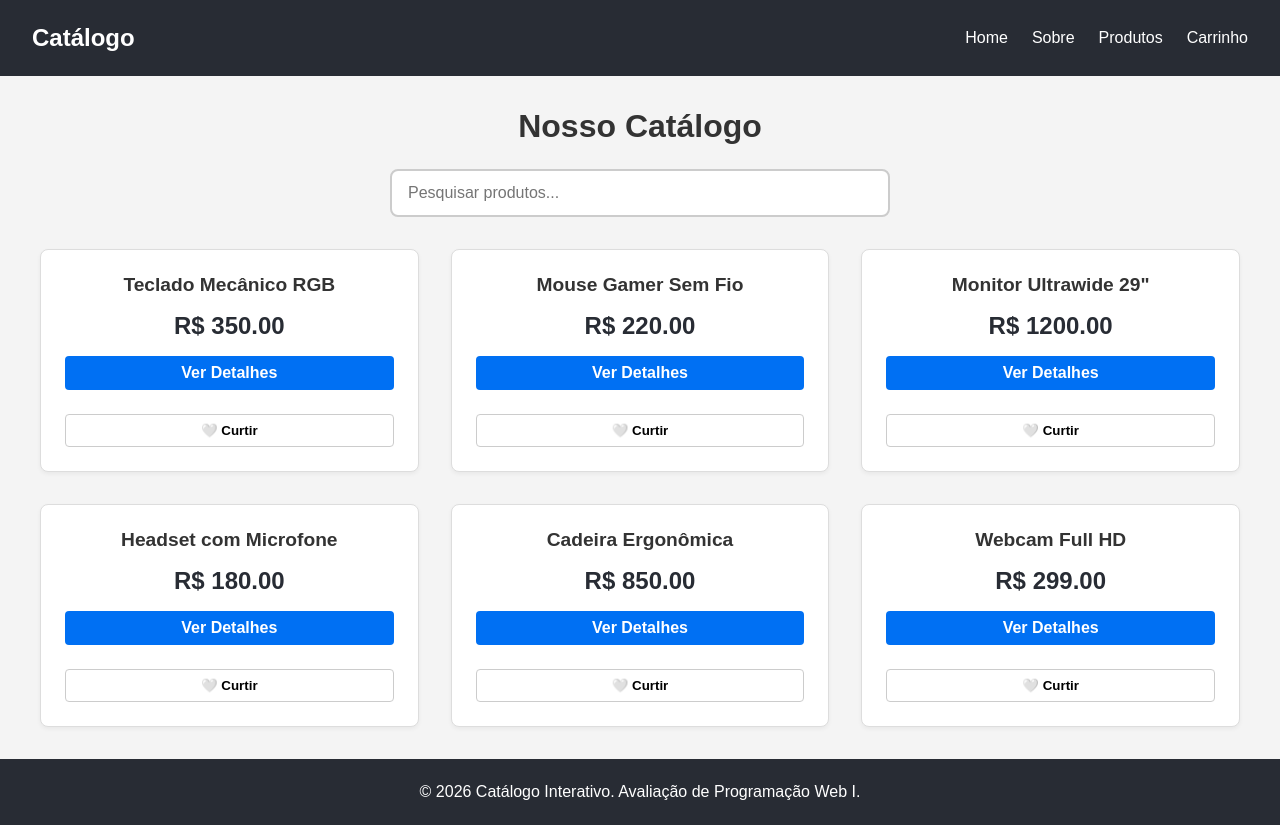
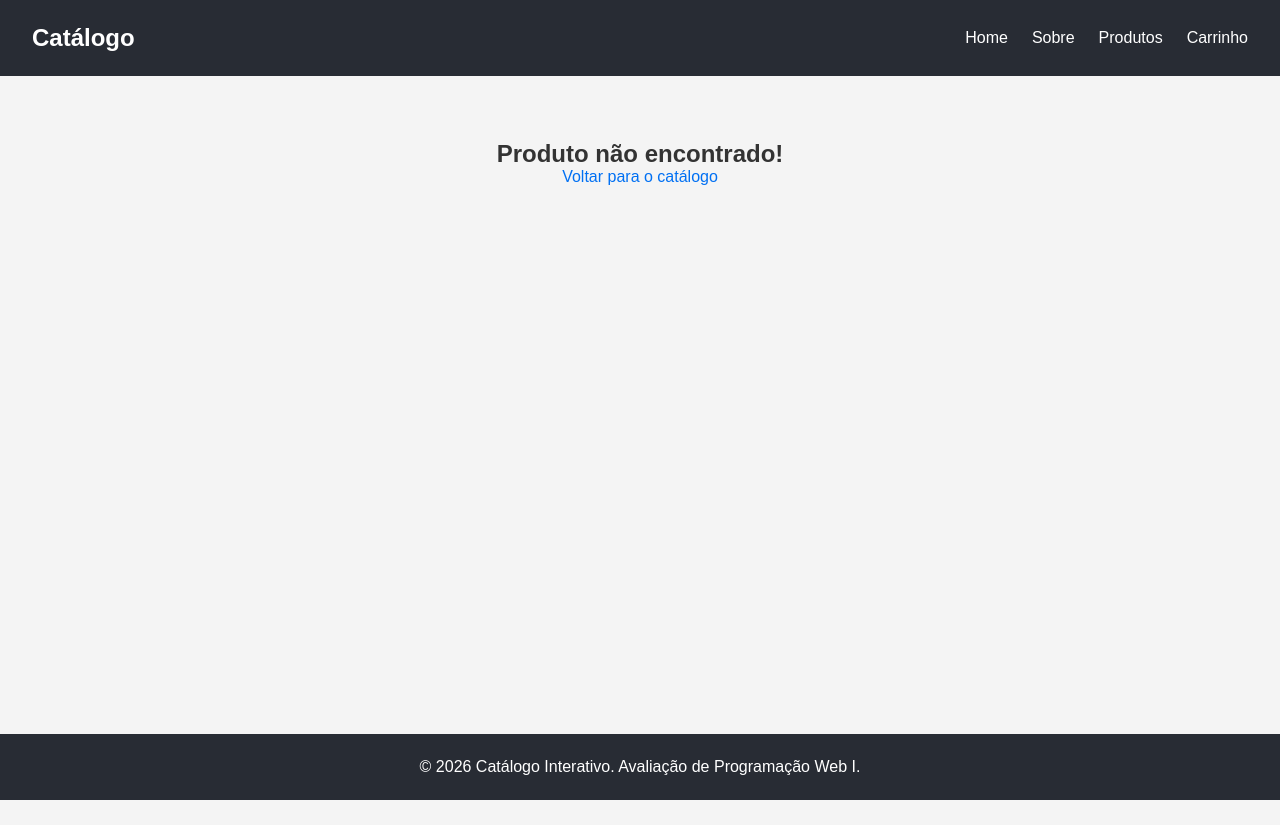
Before and after one commit to guiicauaaa/Projeto-Prova-P2--Web-1, a Next.js app: page /produtos in a window 1280 px wide. After the commit the page ends 800 px from the top, so only its background shows below. Built offline with nearby package versions, Linux system fonts and the light colour scheme.

Commit message:
Alteração no arquivo dos ids

```diff
--- a/app/produtos/page.js
+++ b/app/produtos/page.js
@@ -1,44 +1,39 @@
-"use client";
-import { useState } from 'react';
-import ProductCard from '../../components/ProductCard';
-import SearchBar from '../../components/SearchBar';
-import styles from './Produtos.module.css';
+import Link from 'next/link';
 
-// Simulando um banco de dados
 const dadosMockados = [
-  { id: 1, nome: 'Teclado Mecânico RGB', preco: 350.00 },
-  { id: 2, nome: 'Mouse Gamer Sem Fio', preco: 220.00 },
-  { id: 3, nome: 'Monitor Ultrawide 29"', preco: 1200.00 },
-  { id: 4, nome: 'Headset com Microfone', preco: 180.00 },
-  { id: 5, nome: 'Cadeira Ergonômica', preco: 850.00 },
-  { id: 6, nome: 'Webcam Full HD', preco: 299.00 },
+  { id: 1, nome: 'Teclado Mecânico RGB', preco: 350.00, desc: 'Teclado mecânico de alta precisão com switches azuis e iluminação RGB customizável.' },
+  { id: 2, nome: 'Mouse Gamer Sem Fio', preco: 220.00, desc: 'Mouse ergonômico com 10.000 DPI, botões macro e bateria de longa duração.' },
+  { id: 3, nome: 'Monitor Ultrawide 29"', preco: 1200.00, desc: 'Monitor IPS 75Hz, proporção 21:9, ideal para produtividade e imersão em jogos.' },
+  { id: 4, nome: 'Headset com Microfone', preco: 180.00, desc: 'Som surround 7.1 virtual, almofadas confortáveis e microfone com cancelamento de ruído.' },
+  { id: 5, nome: 'Cadeira Ergonômica', preco: 850.00, desc: 'Cadeira confortável com ajuste de lombar, inclinação de 150 graus e braços 3D.' },
+  { id: 6, nome: 'Webcam Full HD', preco: 299.00, desc: 'Webcam 1080p a 60fps com foco automático e anel de luz integrado para streaming.' },
 ];
 
-export default function Produtos() {
-  // Estado que armazena o texto digitado pelo usuário
-  const [busca, setBusca] = useState('');
+export default async function DetalhesProduto({ params }) {
 
-  // Lógica de filtro em tempo real
-  const produtosFiltrados = dadosMockados.filter((produto) =>
-    produto.nome.toLowerCase().includes(busca.toLowerCase())
-  );
+  const parametros = await params;
+  const produtoId = Number(parametros.id);
+
+  const produto = dadosMockados.find(p => p.id === produtoId);
+
+  if (!produto) {
+    return (
+      <div style={{ padding: '4rem', textAlign: 'center' }}>
+        <h2>Produto não encontrado!</h2>
+        <Link href="/produtos" style={{ color: '#0070f3' }}>Voltar para o catálogo</Link>
+      </div>
+    );
+  }
 
   return (
-    <div className={styles.container}>
-      <h2 className={styles.titulo}>Nosso Catálogo</h2>
+    <div style={{ padding: '4rem', maxWidth: '800px', margin: '0 auto', textAlign: 'center' }}>
+      <h1>{produto.nome}</h1>
+      <p style={{ margin: '2rem 0', fontSize: '1.2rem', color: '#666' }}>{produto.desc}</p>
+      <h2 style={{ color: '#0070f3', fontSize: '2rem', marginBottom: '3rem' }}>R$ {produto.preco.toFixed(2)}</h2>
 
-      {/* Passando o estado como prop para o componente de busca */}
-      <SearchBar busca={busca} setBusca={setBusca} />
-
-      <div className={styles.grid}>
-        {produtosFiltrados.length > 0 ? (
-          produtosFiltrados.map((produto) => (
-            <ProductCard key={produto.id} produto={produto} />
-          ))
-        ) : (
-          <p>Nenhum produto encontrado.</p>
-        )}
-      </div>
+      <Link href="/produtos" style={{ background: '#282c34', color: 'white', padding: '1rem 2rem', borderRadius: '8px', fontWeight: 'bold' }}>
+        Voltar para a Loja
+      </Link>
     </div>
   );
 }
```
